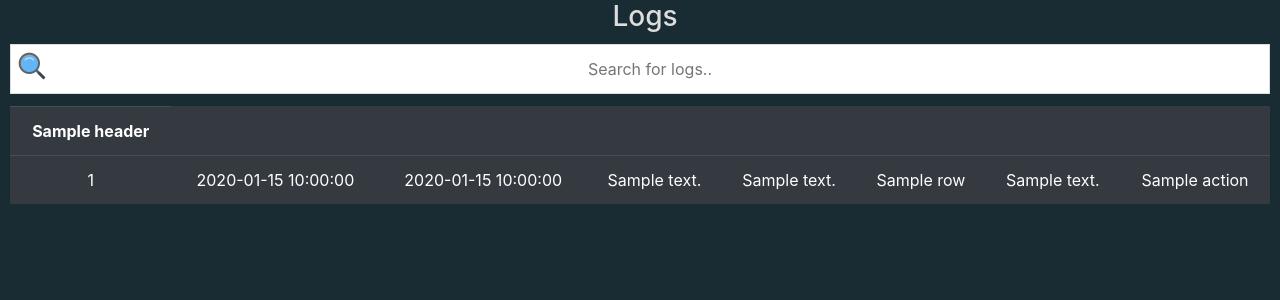
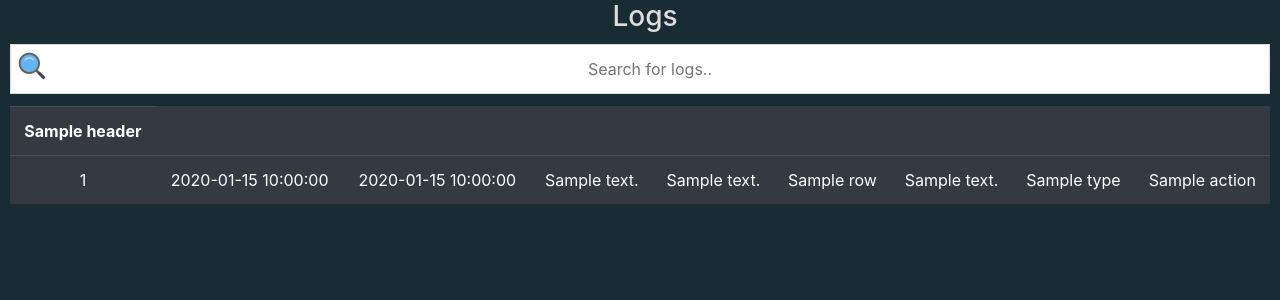
Before and after one commit to group35-emailsecurity/gateway-setup, a Flask app: template webapp/templates/logs.html in a window 1280 px wide. Shown: the part 56-356 px from the top of the page. Run offline with Flask 3, Linux system fonts and the light colour scheme; the template is opened without the code that fills it: most values are stand-ins (such as "Sample title", 1, 10 or a date in 2020); some libraries are stand-ins or nearby versions.

Commit message:
added log type to app.py and utilities

```diff
--- a/webapp/app.py
+++ b/webapp/app.py
@@ -25,7 +25,7 @@
 
 @app.route('/logs')
 def logs():
-    headings = ("ID","Date","Time","To","From","Subject", "Message", "Action")
+    headings = ("ID","Date","Time","To","From","Subject", "Message", "Type", "Action")
     logData = writeLogObjectsToBinaryFile.readFromBinaryFileToLogList('data/logs.bin')
     return render_template('logs.html', logData = logData, headings = headings)
 
--- a/webapp/templates/logs.html
+++ b/webapp/templates/logs.html
@@ -39,6 +39,7 @@
         <td>{{row.fromAddress}}</td>
         <td>{{row.subject}}</td>
         <td>{{row.message}}</td>
+        <td>{{row.type}}</td>
         <td>{{row.action}}</td>
       </tr>
       {% endfor %}
--- a/webapp/writeLogObjectsToBinaryFile.py
+++ b/webapp/writeLogObjectsToBinaryFile.py
@@ -10,7 +10,7 @@
     else:
         #Display list of log records saved
         for log in logList:
-            logOutput = str(log.id) +  " " + log.date + " " + log.time + " " + log.toAddress + " " + log.fromAddress + " " + log.subject +  " " + log.message + " " + log.action
+            logOutput = str(log.id) +  " " + log.date + " " + log.time + " " + log.toAddress + " " + log.fromAddress + " " + log.subject +  " " + log.message + " "  +  log.type + " " + log.action
             print(logOutput)
 
 def writeToBinaryFileFromLogList(writeBinFilePath, writeLogList):
@@ -95,8 +95,9 @@
             logFrom = input("Please enter from address: ")
             logSubject = input("Please enter email subject: ")
             logMessage = input("Please enter enter log message: ")
+            logType = input("Please enter enter log message: ")
             logAction = input("Please enter the action taken: ")
-            newLog = Log(logId, logDate, logTime, logTo, logFrom, logSubject, logMessage, logAction)
+            newLog = Log(logId, logDate, logTime, logTo, logFrom, logSubject, logMessage, logType, logAction)
             logList.append(newLog)
             userInput = str(input("Please press 'Y' to add ANOTHER log record: "))
         else:
```
Also changed, not shown: postfix/filter-service/utilities.py (+4 -3 lines).
